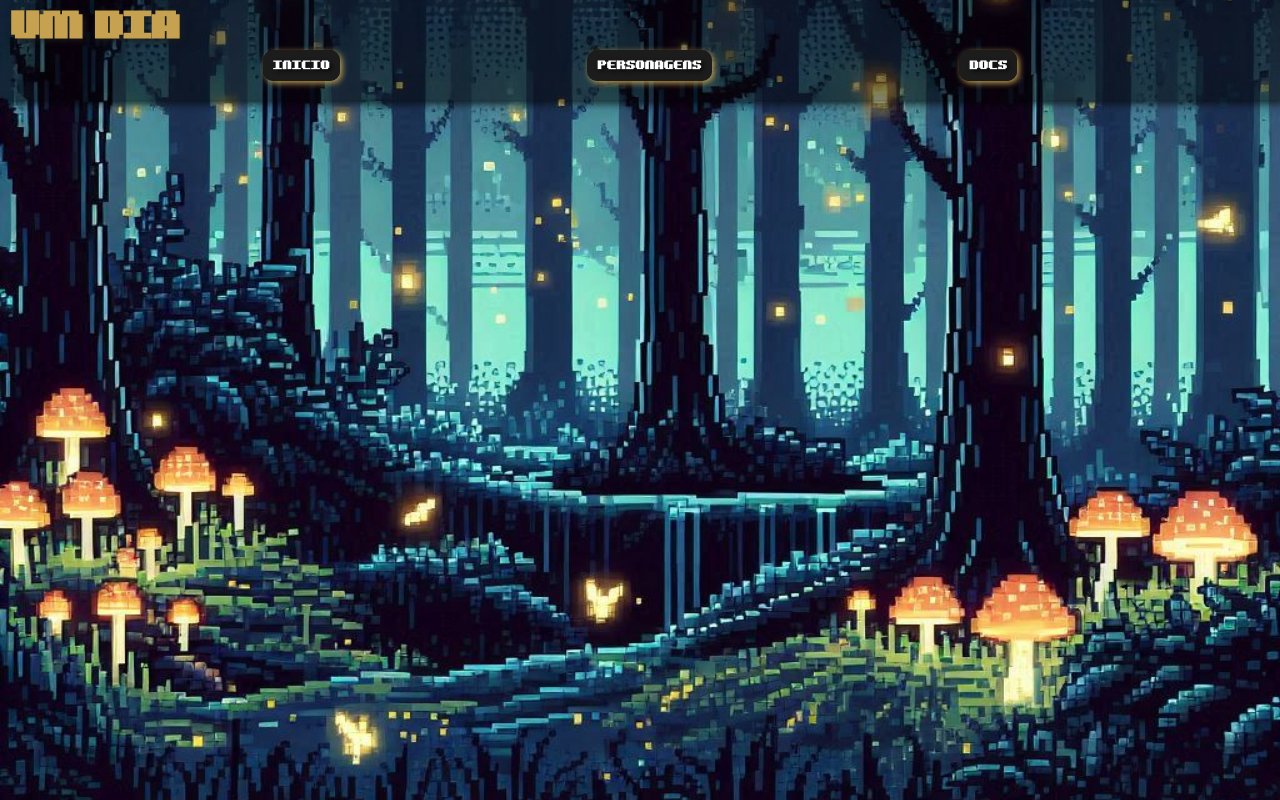
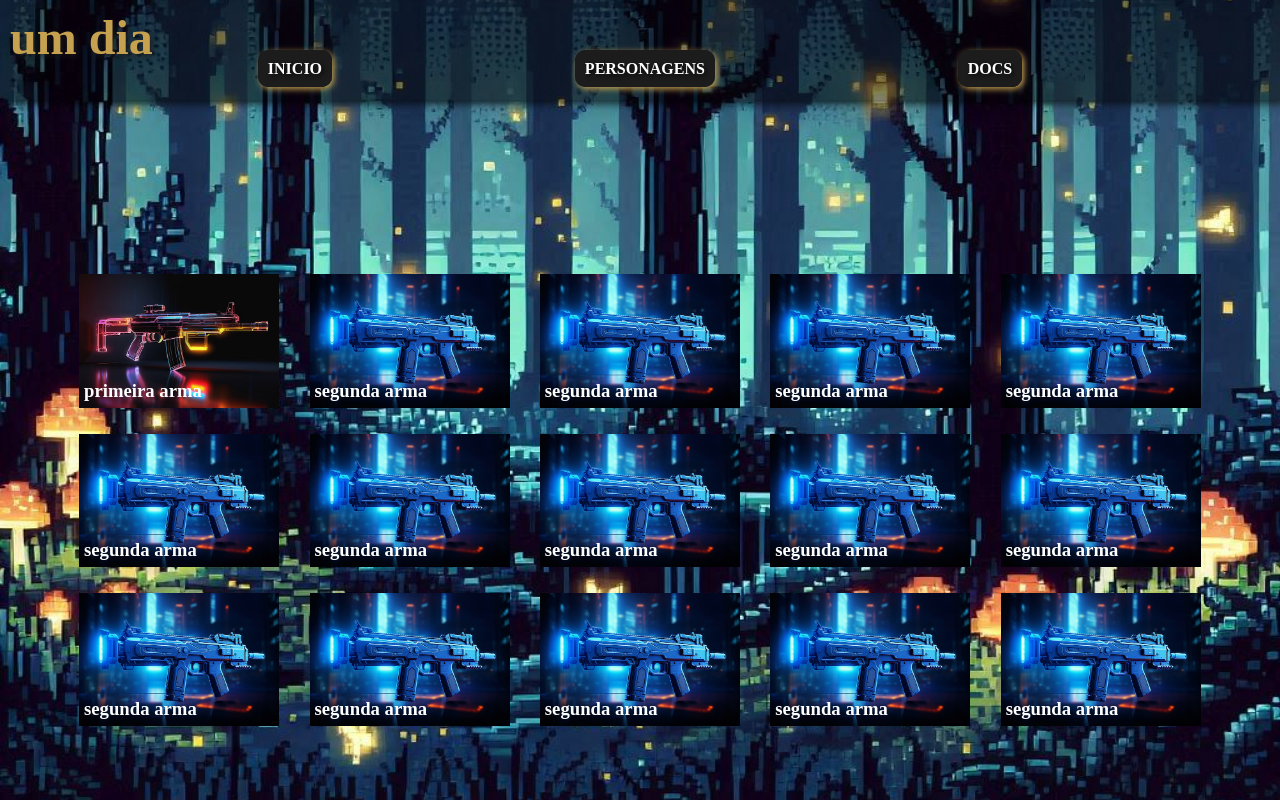
Before and after one commit to mauriciooliveiradacosta/site, a PHP site: page /personagens.html in a window 1280 px wide. Run offline with PHP 8.4, Linux system fonts and the light colour scheme; some web fonts are replaced.

Commit message:
funcionalidades php atribuidas

```diff
--- /dev/null
+++ b/estilos/guia.css
@@ -0,0 +1,28 @@
+@charset "utf-8";
+div#container{
+    position: absolute;
+    top: 50%;
+    left: 50%;
+    transform: translate(-50%,-50%);
+    text-align: center;
+    width: 90%;
+    min-height:500px;
+    display: flex;
+    justify-content: space-around;
+    align-content: space-evenly;
+    flex-wrap: wrap;
+}
+article.item{
+    position: relative;
+    height: 100%;
+    flex: 10%;
+}
+article.item img{
+    width: 200px;
+}
+figcaption{
+    position: absolute;
+    bottom: 10px;
+    left: 20px;
+    color: white;
+}
--- a/estilos/menu.css
+++ b/estilos/menu.css
@@ -6,10 +6,12 @@
     box-sizing: border-box;
 }
 /*fim das configurações globais*/
-
-
-
-/*declaração de variáveis*/
+@import url('https://fonts.googleapis.com/css2?family=Cinzel:wght@400..900&family=Roboto:ital,wght@0,100;0,300;0,400;0,500;0,700;0,900;1,100;1,300;1,400;1,500;1,700;1,900&display=swap');
+@font-face {
+    src: url(../fonte/squaredance/SquaredanceFontV1-Regular.ttf) format('truetype');
+    font-family: 'square';
+}
+/*declarações das variáveis*/
 :root{
     --cor1:#000000;
     --cor2: #1C1C1C;
@@ -18,17 +20,20 @@
     --cor5:#C6A250;
     --fonte1:'Protest Guerrilla';
     --fonte2:'Roboto';
-    --fonte3:'square';
     --shadow:2px 2px 4px rgba(0, 0, 0, 0.596);
 }
 /*fim da declaração de variáveis*/
 
+h1{
+    font-family: "Cinzel", serif;
 
+}
 /*configurações do menu*/
 nav{
+    font-family: "Cinzel", serif;
+    font-weight:bold;
     margin-bottom:30px  ;
     padding: 20px;
-    font-family:var(--fonte3);
     background-color:rgba(0, 0, 0, 0.493);
     box-shadow: 4px 4px 8px rgba(0, 0, 0, 0.671);
     height: 100px;
@@ -40,7 +45,7 @@ nav ol{
     flex-flow:row nowrap;
     justify-content: space-evenly;
 }
-nav ol li a{
+nav ol  a{
     background-color:var(--cor2);
     color: #ffffff;
     border-radius: 10px;
@@ -53,9 +58,10 @@ nav ol li a{
 }
 nav ol a:hover{
     background-color: var(--cor5);
-    color: rgb(170, 160, 160);
+    color: black;
     text-decoration: underline;
-    text-decoration-color:rgb(187, 187, 187);
+    text-decoration-color:black;
+    text-shadow: 0px 0px 5px aliceblue;
     transition: all 0.8s;
 }
 /*configurações dos itens escondidos*/
@@ -65,7 +71,6 @@ li.caixa{
 }
 li.caixa:hover{
     text-decoration: underline;
-    text-decoration-color:black ;
 }
 div.itens{
     display: none;
@@ -82,8 +87,9 @@ div.itens a{
     color: white;
 }
 div.itens a:hover{
-background-color: #1C1C1C;
-color:var(--cor5);
+background-color:var(--cor5) ;
+color:#1C1C1C;
+text-decoration-color: var(--cor5);
 }
 li.caixa:hover div.itens{
     display: block;
--- a/estilos/style.css
+++ b/estilos/style.css
@@ -1,19 +1,6 @@
 @charset "UTF-8";
 @import url('https://fonts.googleapis.com/css2?family=Protest+Guerrilla&display=swap');/*"fonte:Protest Guerrilla"*/
 @import url('https://fonts.googleapis.com/css2?family=Roboto:ital,wght@0,100;0,300;0,400;0,500;0,700;0,900;1,100;1,300;1,400;1,500;1,700;1,900&display=swap');/*fonte:"Roboto"*/
-@font-face {
-    font-family:'square' ;
-    src: url(../fonte/squaredance/SquaredanceFontV1-Regular.ttf) format('truetype');
-    /* tipos de format()
-     -opentype (otf)
-     - truetype(ttf)
-     -entedde-opentype
-     -truetype-aat ( apple advanced typography)
-     -svg
-    */
-}
-
-
 /*declarações das variáveis*/
 :root{
     --cor1:#000000;
@@ -23,30 +10,14 @@
     --cor5:#C6A250;
     --fonte1:'Protest Guerrilla';
     --fonte2:'Roboto';
-    --fonte3:'square';
     --shadow:2px 2px 4px rgba(0, 0, 0, 0.596);
 }
 /*fim da declaração de variáveis*/
 
-/*animações */
-@keyframes sombra {
-    to{
-        box-shadow:0px 0px 10px white
-                    0px 0px 20px white
-                    0px 0px 30px white
-                    0px 0px 40px white;
-    }
-    from{
-        box-shadow:
-        0px 0px 40px white
-        0px 0px 30px white
-        0px 0px 20px white
-        0px 0px 10px white;
-    }
-}
 /*configurações do body e plano de fundo*/
 body{
     background-image:url(../imagens/Designer.jpeg);
+    background-attachment: fixed;
     background-size:cover;
     background-position:center 85%;
     background-repeat: no-repeat;
@@ -58,7 +29,7 @@ body{
 /*configurações do |título principal*/
 h1{
     margin-top: 10px;
-    font-family: var(--fonte3);
+    font-family: 'square';
     font-size: 3em;
     color:var(--cor5);
     position: absolute;
@@ -81,10 +52,10 @@ h2{
 /*fim do título principal*/
 /*configurações da div pai do formlário*/
 div#container{
-   margin-top:50px;
-   display: flex;
-   justify-content: center;
-   align-items: center;
+    margin-top:8%;
+    display: flex;
+    justify-content: center;
+    align-items: center;
 }
 /*fim das configurações do pai*/
 
@@ -100,9 +71,7 @@ form{
     font-family: var(--fonte2),'Courier New', Courier, monospace;
     border-radius: 20px;
     box-shadow: 0px 0px 20px white;
-    animation-name:sombra;
-    animation-duration: 5s;
-    animation-iteration-count: infinite;
+    animation: sombra 5s infinite;
 
 }
 
@@ -140,7 +109,7 @@ div#sexo p{
 img#olho{
     width: 20px;
     position: absolute;
-    top: 165px;
+    top: 100px;
     right: 25%;
 }
 /*botão de enviar do formulário*/
@@ -160,7 +129,7 @@ input#botao{
 input#botao:hover{
     box-shadow: 0px 0px 12px var(--cor5);
     background-color: var(--cor5);
-    color: var(--cor4);
+    color:white;
     transform: translate(4px, 4px);
     cursor: pointer;
 }
--- a/personagens.html
+++ b/personagens.html
@@ -5,8 +5,9 @@
     <meta name="viewport" content="width=device-width, initial-scale=1.0">
     <title>divulgação</title>
     <link rel="shortcut icon" href="imagens/favicon.png" type="image/png">
-    <link rel="stylesheet" href="../estilos/style.css">
-    <link rel="stylesheet" href="../estilos/menu.css">
+    <link rel="stylesheet" href="estilos/style.css">
+    <link rel="stylesheet" href="estilos/menu.css">
+    <link rel="stylesheet" href="estilos/guia.css">
 </head>
 <body>
       <nav>
@@ -30,14 +31,134 @@
             <!-- fim dos itens do menu-->
         </ol>
     </nav>
-    <!-- div pai-->
-     <div id="pai">
-        <!-- seções de cada personagem-->
-        <section id="secao1"></section>
-        <section id="secao2"></section>
-        <section id="secao3"></section>
-        <section id="secao4"></section>
-        <section id="secao5"></section>
-     </div>
+
+    <div class="botoes">
+
+    </div>
+    <div id="centro">
+        <div id="container">
+            <!-- item-->
+             <article class="item">
+                <figure>
+                    <img src="imagens/arma1.avif" alt="arma">
+                    <figcaption>
+                        <h3>primeira arma</h3>
+                    </figcaption>
+                </figure>
+             </article>
+         <article class="item">
+                 <figure>
+                        <img src="imagens/arma2.avif" alt="arma" >
+                        <figcaption>
+                            <h3>segunda arma</h3>
+                        </figcaption>
+                    </figure>
+             </article>
+             <article class="item">
+                <figure>
+                       <img src="imagens/arma2.avif" alt="arma" >
+                       <figcaption>
+                           <h3>segunda arma</h3>
+                       </figcaption>
+                   </figure>
+            </article>
+            <article class="item">
+                <figure>
+                       <img src="imagens/arma2.avif" alt="arma" >
+                       <figcaption>
+                           <h3>segunda arma</h3>
+                       </figcaption>
+                   </figure>
+            </article>
+            <article class="item">
+                <figure>
+                       <img src="imagens/arma2.avif" alt="arma" >
+                       <figcaption>
+                           <h3>segunda arma</h3>
+                       </figcaption>
+                   </figure>
+            </article>
+            <article class="item">
+                <figure>
+                       <img src="imagens/arma2.avif" alt="arma" >
+                       <figcaption>
+                           <h3>segunda arma</h3>
+                       </figcaption>
+                   </figure>
+            </article>
+            <article class="item">
+                <figure>
+                       <img src="imagens/arma2.avif" alt="arma" >
+                       <figcaption>
+                           <h3>segunda arma</h3>
+                       </figcaption>
+                   </figure>
+            </article>
+            <article class="item">
+                <figure>
+                       <img src="imagens/arma2.avif" alt="arma" >
+                       <figcaption>
+                           <h3>segunda arma</h3>
+                       </figcaption>
+                   </figure>
+            </article>
+            <article class="item">
+                <figure>
+                       <img src="imagens/arma2.avif" alt="arma" >
+                       <figcaption>
+                           <h3>segunda arma</h3>
+                       </figcaption>
+                   </figure>
+            </article>
+            <article class="item">
+                <figure>
+                       <img src="imagens/arma2.avif" alt="arma" >
+                       <figcaption>
+                           <h3>segunda arma</h3>
+                       </figcaption>
+                   </figure>
+            </article>
+            <article class="item">
+                <figure>
+                       <img src="imagens/arma2.avif" alt="arma" >
+                       <figcaption>
+                           <h3>segunda arma</h3>
+                       </figcaption>
+                   </figure>
+            </article>
+            <article class="item">
+                <figure>
+                       <img src="imagens/arma2.avif" alt="arma" >
+                       <figcaption>
+                           <h3>segunda arma</h3>
+                       </figcaption>
+                   </figure>
+            </article>
+            <article class="item">
+                <figure>
+                       <img src="imagens/arma2.avif" alt="arma" >
+                       <figcaption>
+                           <h3>segunda arma</h3>
+                       </figcaption>
+                   </figure>
+            </article>
+            <article class="item">
+                <figure>
+                       <img src="imagens/arma2.avif" alt="arma" >
+                       <figcaption>
+                           <h3>segunda arma</h3>
+                       </figcaption>
+                   </figure>
+            </article>
+            <article class="item">
+                <figure>
+                       <img src="imagens/arma2.avif" alt="arma" >
+                       <figcaption>
+                           <h3>segunda arma</h3>
+                       </figcaption>
+                   </figure>
+            </article>
+        </div>
+    </div>
 </body>
 </html>
--- a/scripts/olho.js
+++ b/scripts/olho.js
@@ -3,9 +3,7 @@ const senhainput2 = document.getElementById('confirmarsenha')
 const imagem = document.getElementById('olho')
         imagem.addEventListener('click', function olharsenha() {
             // Alterna o tipo de input entre 'password' e 'text'
-            const tipo = senhainput.type === 'password' ? 'text' : 'password';
-            senhainput.type = tipo;
-            senhainput2.type = tipo;
+            senhainput.type = 'text'
             // Alterna a imagem
             if (tipo === 'text') {
                 imagem.src = '../imagens/eye-solid.svg'; // Imagem para mostrar a senha
--- a/scripts/validacao.js
+++ b/scripts/validacao.js
@@ -15,7 +15,7 @@ function validar(){
     if (vsenha != vsenha2 ||  vsenha == '' || vsenha2 == '') {
         alert('confira as senhas')
     }else{
-        location.href = '../download.html'
+        location.href = 'download.php'
     }
 
 }
```
Also changed, not shown: cadastro.php (renamed from cadastro.html, +17 -6 lines), download.html (deleted, +0 -43 lines), download.php (renamed from index.html, +13 -17 lines), index.php (added, +128 -0 lines), logout.php (added, +7 -0 lines), php/conexao.php (added, +10 -0 lines), php/protect.php (added, +9 -0 lines), scripts/app.js (added, +153 -0 lines), fonte/squaredance/SquaredanceFontV1-Regular.ttf (deleted), imagens/arma1.avif (added), imagens/arma2.avif (added), teste.php (added).
